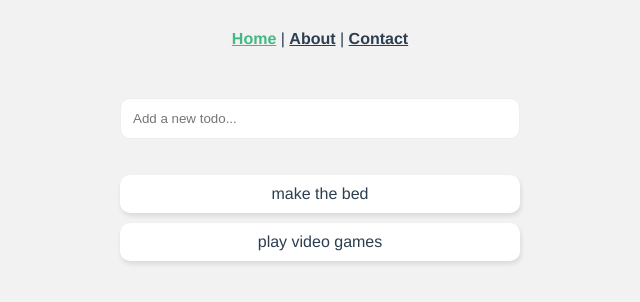
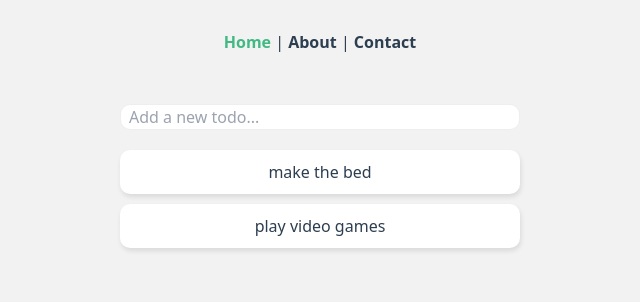
Before and after one commit to SkipEveryLunch/vue-animation, a Vue app: page / in a window 1280 px wide. Shown: the top 302 px of the page, without its empty margins (320-960 px from the left). Built offline with nearby package versions, Linux system fonts and the light colour scheme.

Commit message:
installed tailwind

```diff
--- /dev/null
+++ b/postcss.config.js
@@ -0,0 +1,6 @@
+module.exports = {
+  plugins: {
+    tailwindcss: {},
+    autoprefixer: {}
+  }
+}
--- a/src/App.vue
+++ b/src/App.vue
@@ -4,7 +4,7 @@
     <router-link to="/about">About</router-link> |
     <router-link to="/contact">Contact</router-link>
   </div>
-  <router-view/>
+  <router-view />
 </template>
 
 <style>
--- /dev/null
+++ b/src/assets/tailwind.css
@@ -0,0 +1,5 @@
+@tailwind base;
+
+@tailwind components;
+
+@tailwind utilities;
--- a/src/components/Todos.vue
+++ b/src/components/Todos.vue
@@ -3,6 +3,7 @@
     <input
       type="text"
       v-model="newTodo"
+      class="mb-5 px-2"
       @keypress.enter="addTodo"
       placeholder="Add a new todo..."
     />
@@ -18,33 +19,33 @@
 </template>
 
 <script>
-import { ref } from 'vue'
+import { ref } from 'vue';
 
 export default {
   setup(props, { emit }) {
     const todos = ref([
       { text: 'make the bed', id: 1 },
       { text: 'play video games', id: 2 },
-    ])
-    const newTodo = ref('')
+    ]);
+    const newTodo = ref('');
 
     const addTodo = () => {
       if (newTodo.value) {
-        const id = Math.random()
-        todos.value = [{ text: newTodo.value, id }, ...todos.value]
-        newTodo.value = ''
+        const id = Math.random();
+        todos.value = [{ text: newTodo.value, id }, ...todos.value];
+        newTodo.value = '';
       } else {
-        emit('badValue')
+        emit('badValue');
       }
-    }
+    };
 
     const deleteTodo = (id) => {
-      todos.value = todos.value.filter(todo => todo.id != id)
-    }
+      todos.value = todos.value.filter((todo) => todo.id != id);
+    };
 
-    return { todos, addTodo, deleteTodo, newTodo }
-  }
-}
+    return { todos, addTodo, deleteTodo, newTodo };
+  },
+};
 </script>
 
 <style>
@@ -71,7 +72,7 @@
   margin-bottom: 10px;
   padding: 10px;
   background: white;
-    box-shadow: 1px 3px 5px rgba(0,0,0,0.1);
+  box-shadow: 1px 3px 5px rgba(0, 0, 0, 0.1);
   border-radius: 10px;
   width: 100%;
   box-sizing: border-box;
--- a/src/main.js
+++ b/src/main.js
@@ -1,5 +1,6 @@
 import { createApp } from 'vue'
 import App from './App.vue'
 import router from './router'
+import './assets/tailwind.css'
 
 createApp(App).use(router).mount('#app')
--- /dev/null
+++ b/tailwind.config.js
@@ -0,0 +1,11 @@
+module.exports = {
+  purge: { content: ['./public/**/*.html', './src/**/*.vue'] },
+  darkMode: false, // or 'media' or 'class'
+  theme: {
+    extend: {},
+  },
+  variants: {
+    extend: {},
+  },
+  plugins: [],
+}
```
Also changed, not shown: package.json (+7 -2 lines), 1 other file (tests, documents, lock files or other folders). Lines whose indentation alone changed are shown as unchanged.
